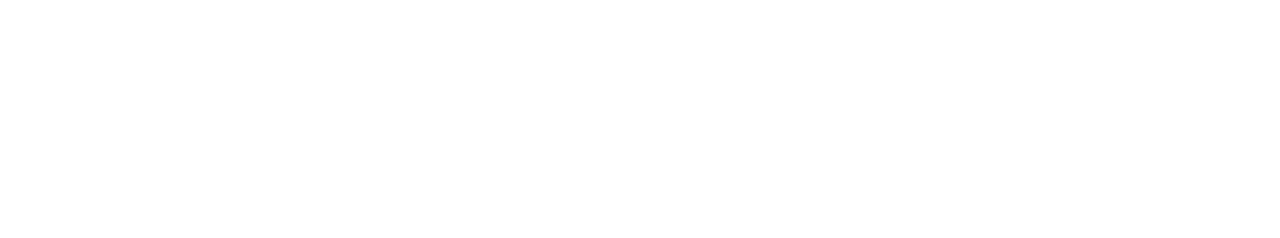
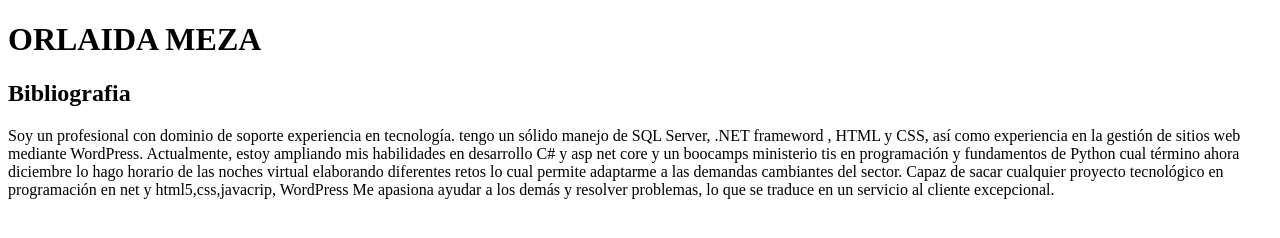
Before and after one commit to orlaida/html_css_javascrip, a plain HTML site: page index.html in a window 1280 px wide. Drawn offline with Linux system fonts and the light colour scheme.

Commit message:
seccion encabezado y bibliografia

```diff
--- a/index.html
+++ b/index.html
@@ -3,9 +3,30 @@
 <head>
     <meta charset="UTF-8">
     <meta name="viewport" content="width=device-width, initial-scale=1.0">
-    <title>Document</title>
+    <title>Mi_primer sitio web</title>
 </head>
 <body>
+
+<!--ENCABEZADO-->
+
+<header>
+    <h1>ORLAIDA MEZA</h1>
+ </header>
+
+  <!--SECCION ENCABEZADOS -->
+
+  <section>
+ <h2> Bibliografia</h2>
+ <p>Soy un profesional con dominio de  soporte experiencia en tecnología. tengo un sólido manejo de SQL Server, .NET  frameword , HTML y CSS, así como experiencia en la gestión de sitios web mediante WordPress.
+
+     Actualmente, estoy ampliando mis habilidades en desarrollo  C#  y asp net core   y un boocamps ministerio tis en programación y fundamentos de Python cual término ahora diciembre lo hago horario de las noches virtual elaborando diferentes retos lo cual  permite adaptarme a las demandas cambiantes del sector.
+
+     Capaz de sacar cualquier proyecto tecnológico  en programación en net y html5,css,javacrip, WordPress
+
+
+     Me apasiona ayudar a los demás y resolver problemas, lo que se traduce en un servicio al cliente excepcional.
+     </p>
+  </section>
 
 
 
```
